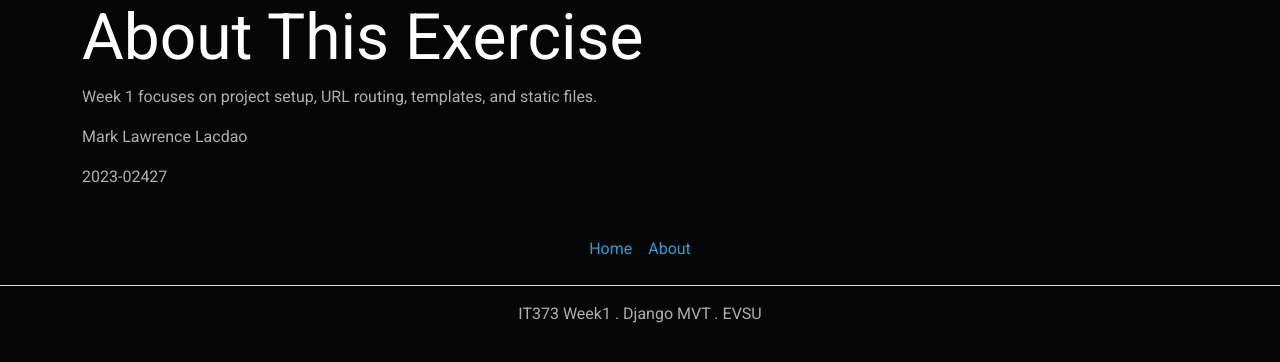
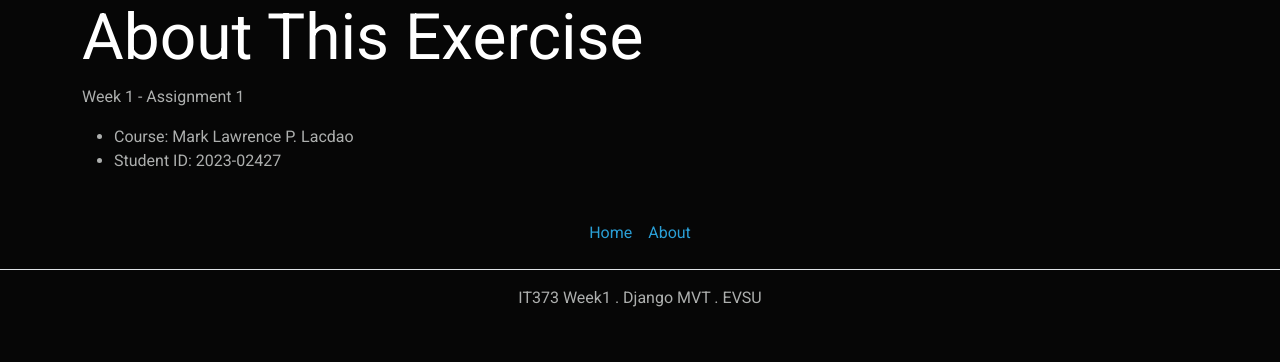
Before and after one commit to marklawrence-ops/IT373-Week1-Django-Basic, a Django app: page /about/ in a window 1280 px wide. Shown: the part 58-420 px from the top of the page. Run offline with Django 5.2, Linux system fonts and the light colour scheme.

Commit message:
About.html and views.py edited

```diff
--- a/pages/views.py
+++ b/pages/views.py
@@ -8,4 +8,8 @@ def home(request):
     return render(request, 'pages/home.html', ctx)
 
 def about(request):
-    return render(request, 'pages/about.html')
+    ctx = {
+        'name': 'Mark Lawrence P. Lacdao',
+        'student_id': '2023-02427',
+    }
+    return render(request, 'pages/about.html', ctx)
--- a/templates/pages/about.html
+++ b/templates/pages/about.html
@@ -3,7 +3,9 @@
 {% block title %}About{% endblock title %}
 {% block  content %}
     <h1>About This Exercise</h1>
-    <p>Week 1 focuses on project setup, URL routing, templates, and static files.</p>
-    <p>Mark Lawrence Lacdao</p>
-    <p>2023-02427</p>
+    <p>Week 1 - Assignment 1</p>
+    <ul>
+        <li>Course: {{name}} </li>
+        <li>Student ID: {{student_id}} </li>
+    </ul>
 {% endblock content %}
```
